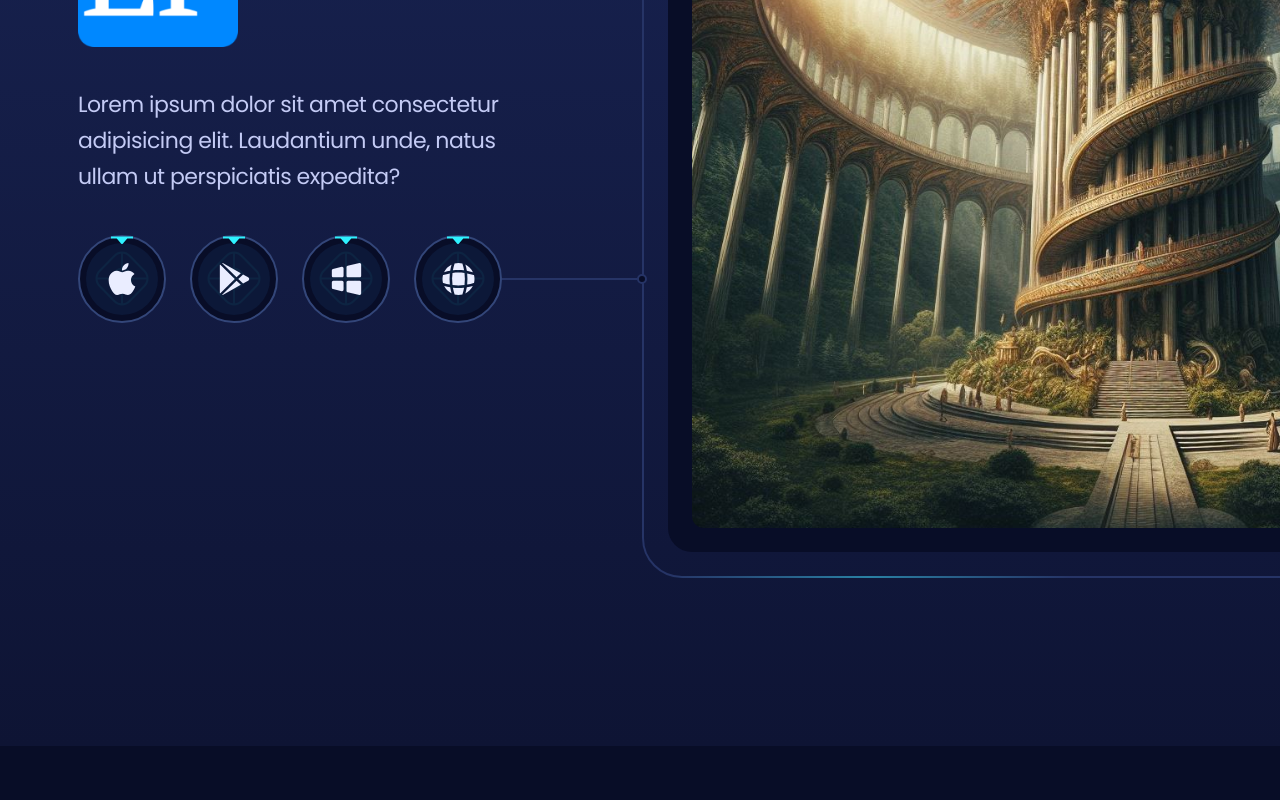
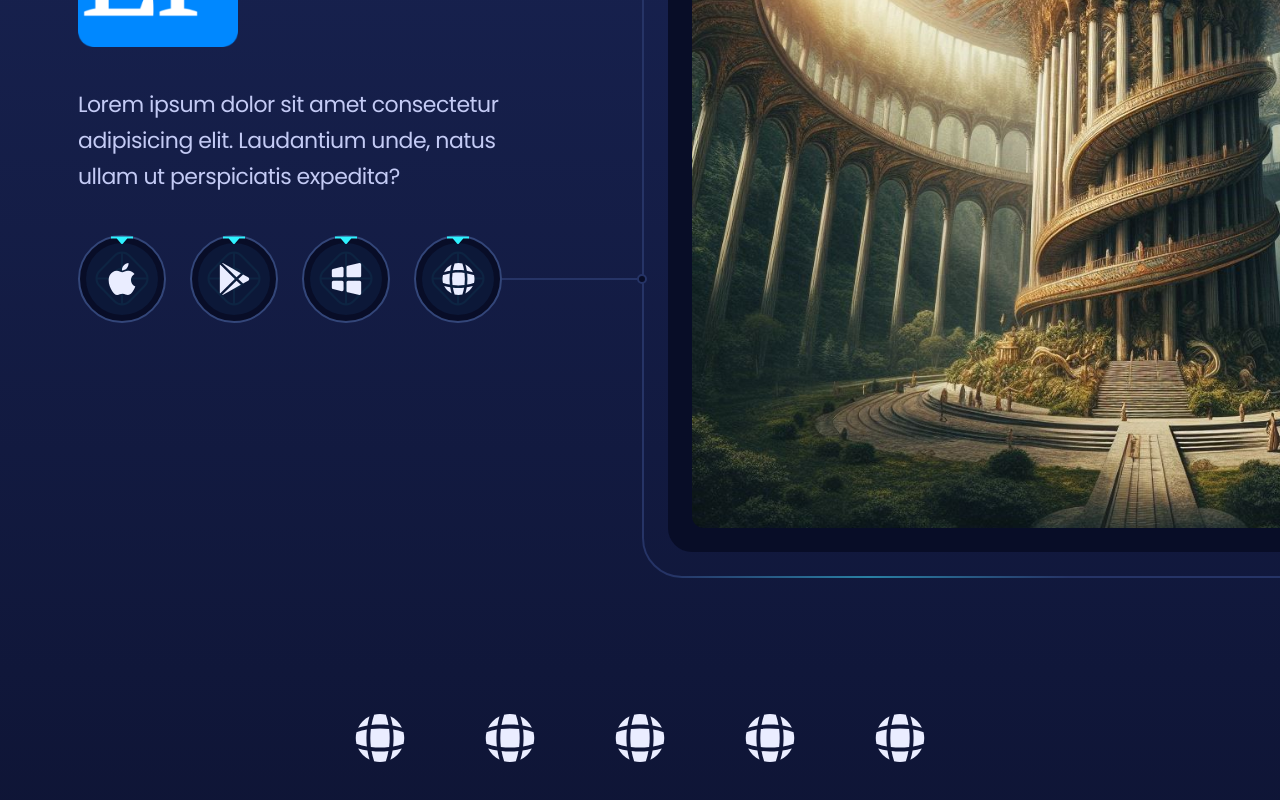
Before and after one commit to Dimterion/landing-page, a React (Vite) app: page / in a window 1280 px wide. Shown: the part 6222-7022 px from the top of the page. Before the commit the page ends 6968 px from the top, so only its background shows below. Built offline with nearby package versions, Linux system fonts and the light colour scheme.

Commit message:
add logos to download component

```diff
--- a/src/components/Download.jsx
+++ b/src/components/Download.jsx
@@ -1,5 +1,5 @@
 import { Element } from "react-scroll";
-import { links } from "../constants";
+import { links, logos } from "../constants";
 import Marker from "./Marker";
 import logo from "../assets/general/logo.png";
 import lines from "../assets/download/lines.svg";
@@ -67,6 +67,13 @@ const Download = () => {
               </div>
             </div>
           </div>
+          <ul className="mt-24 flex justify-center max-lg:hidden">
+            {logos.map(({ id, url, width, height, title }) => (
+              <li key={id} className="mx-10">
+                <img src={url} width={width} height={height} alt={title} />
+              </li>
+            ))}
+          </ul>
         </div>
       </Element>
     </section>
--- a/src/constants/index.js
+++ b/src/constants/index.js
@@ -250,3 +250,41 @@ export const links = [
     url: "#",
   },
 ];
+
+export const logos = [
+  {
+    id: "0",
+    title: "Lorem ipsum",
+    url: webIcon,
+    width: 50,
+    height: 50,
+  },
+  {
+    id: "1",
+    title: "Lorem ipsum",
+    url: webIcon,
+    width: 50,
+    height: 50,
+  },
+  {
+    id: "2",
+    title: "Lorem ipsum",
+    url: webIcon,
+    width: 50,
+    height: 50,
+  },
+  {
+    id: "3",
+    title: "Lorem ipsum",
+    url: webIcon,
+    width: 50,
+    height: 50,
+  },
+  {
+    id: "4",
+    title: "Lorem ipsum",
+    url: webIcon,
+    width: 50,
+    height: 50,
+  },
+];
```
